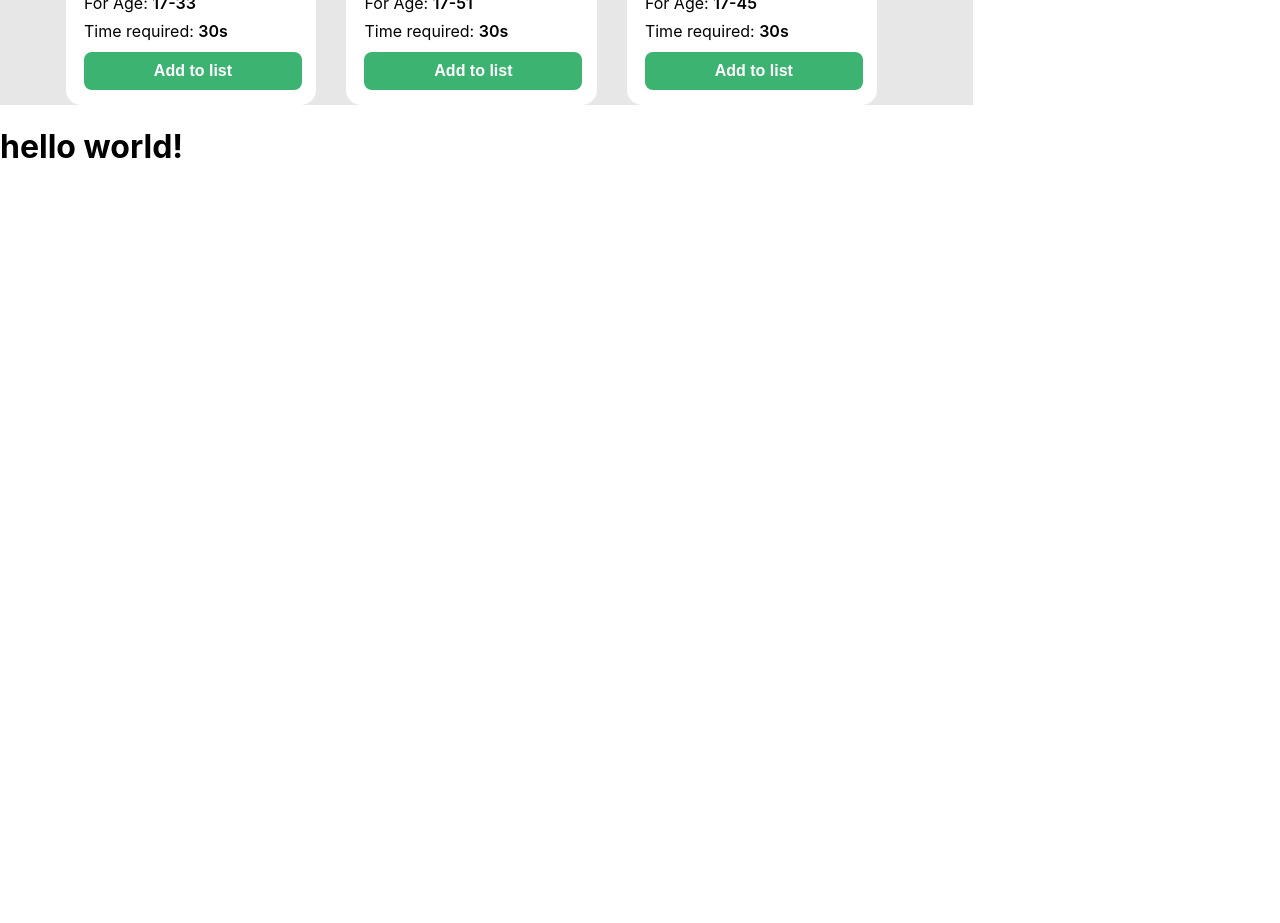
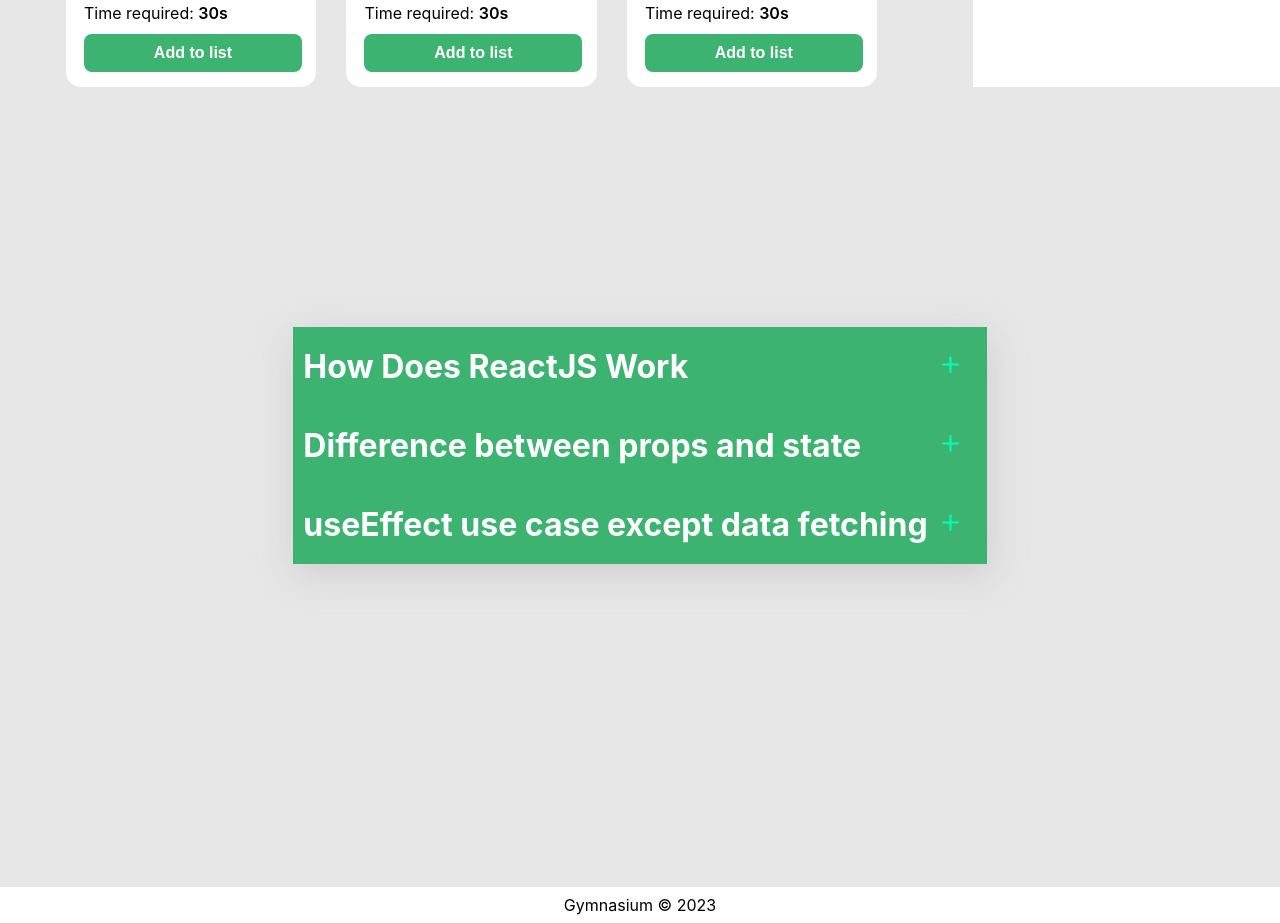
Before and after one commit to abdullahbinrowshan/s-t-eighth-assignment-gymnasium, a React (Create React App) app: page / in a window 1280 px wide. Shown: the part 1260-2183 px from the top of the page. Before the commit the page ends 1447 px from the top, so only its background shows below. Built offline with nearby package versions, Linux system fonts and the light colour scheme.

Commit message:
accordion is added and seems like all is done/good Alhamdulillah

```diff
--- a/package.json
+++ b/package.json
@@ -11,8 +11,10 @@
     "@testing-library/user-event": "^13.5.0",
     "react": "^18.2.0",
     "react-dom": "^18.2.0",
+    "react-icons": "^4.8.0",
     "react-scripts": "5.0.1",
     "react-toastify": "^9.1.2",
+    "styled-components": "^5.3.9",
     "web-vitals": "^2.1.4"
   },
   "scripts": {
--- a/src/App.js
+++ b/src/App.js
@@ -7,6 +7,9 @@ function App() {
     <div>
       <Main />
       <Accordion />
+      <footer>
+        <p style={{textAlign: 'center'}} >Gymnasium © {new Date().getFullYear()} </p>
+      </footer>
     </div>
   );
 }
--- a/src/components/Accordion/Accordion.js
+++ b/src/components/Accordion/Accordion.js
@@ -1,10 +1,93 @@
-import React from 'react';
+import React, { useState } from 'react';
+import styled from 'styled-components';
+import { IconContext } from 'react-icons';
+import { FiPlus, FiMinus } from "react-icons/fi";
+import { Data } from './Data';
+
+const AccordionSection = styled.div`
+    display: flex;
+    flex-direction: column;
+    align-items: center;
+    justify-content: center;
+    position: relative;
+    height: 100vh;
+    background-color: #e7e7e7;
+    `;
+
+const Container = styled.div`
+    max-width: clamp(60%, 90vw, 900px);
+    position: absolute;
+    top: 30%;
+    box-shadow: 2px 10px 35px 1px rgba(153, 153, 153, 0.3);
+`;
+
+const Wrap = styled.div`
+    background-color: mediumseagreen;
+    color: #fff;
+    display: flex;
+    justify-content: space-between;
+    align-items: center;
+    width: 100%;
+    text-align: center;
+    cursor: pointer;
+    h1 {
+        padding: 20px 10px;
+        font-size: 2rem;
+    }
+    span {
+        margin-right: 1.5rem;
+    }
+`;
+
+const DropDown = styled.div`
+    background: #1c1c1c;
+    color: #00ffb9;
+    width: 100%;
+    display: flex;
+    flex-direction: column;
+    justify-content: center;
+    align-items: center;
+    border-bottom: 1px solid #00ffb9;
+    border-top: 1px solid #00ffb9;
+
+    p {
+        font-size: 1.5rem
+    }
+`;
 
 const Accordion = () => {
+
+    const [clicked, setClicked] = useState(false);
+
+    const toggle = index => {
+        if (clicked === index) {
+            return setClicked(null)
+        }
+        setClicked(index)
+    }
+
     return (
-        <>
-            <h1>hello world!</h1>
-        </>
+        <IconContext.Provider value={{ color: '#00ffB9', size: "25px" }}>
+            <AccordionSection>
+                <Container>
+                    {Data.map((item, index) => {
+                        return (
+                            <div key={item.id}>
+                                <Wrap onClick={() => toggle(index)} key={index}>
+                                    <h1>{item.question}</h1>
+                                    <span>{clicked === index ? <FiMinus /> : <FiPlus />}</span>
+                                </Wrap>
+                                {clicked === index ? (
+                                    <DropDown>
+                                        <p>{item.answer}</p>
+                                    </DropDown>
+                                ) : null}
+                            </div>
+                        )
+                    })}
+                </Container>
+            </AccordionSection>
+        </IconContext.Provider>
     );
 };
 
--- /dev/null
+++ b/src/components/Accordion/Data.js
@@ -0,0 +1,17 @@
+export const Data = [
+    {
+        question: 'How Does ReactJS Work',
+        answer: 'ReactJS is a JavaScript library for building user interfaces. It uses a virtual DOM to track changes to the UI, has a component-based architecture for creating reusable UI components, and follows a one-way data flow to manage the state of the application. JSX syntax is used to define the UI components.',
+        id: 1
+    },
+    {
+        question: 'Difference between props and state',
+        answer: 'props are used to pass data from a parent component to a child component, while state is used to manage the internal data and state of a component. Props are read-only and cannot be modified by the child component, while state is mutable and can be changed by the component itself using setState(). Both props and state determine the behavior of a component in ReactJS.',
+        id: 2
+    },
+    {
+        question: 'useEffect use case except data fetching',
+        answer: 'While useEffect is commonly used for data fetching, it has a range of other use cases. For example, it can be used to add event listeners, create animation effects, update the title of the page, manage a timer, and more. useEffect allows you to perform side effects in your component and is executed after every render. By using useEffect, you can ensure that your component is properly updated and its state is managed correctly.',
+        id: 3
+    }
+]
--- a/src/components/Main/Main.css
+++ b/src/components/Main/Main.css
@@ -75,7 +75,7 @@
 
     .person {
         width: 50%;
-        margin-top: 40px;
+        margin-top: 60px !important;
     }
 
     .fitness-info {
--- a/src/index.css
+++ b/src/index.css
@@ -1,3 +1,9 @@
+* {
+  margin: 0;
+  padding: 0;
+  box-sizing: border-box;
+}
+
 body {
   margin: 0;
   font-family: -apple-system, BlinkMacSystemFont, 'Segoe UI', 'Roboto', 'Oxygen',
```
Also changed, not shown: 1 other file (tests, documents, lock files or other folders).
